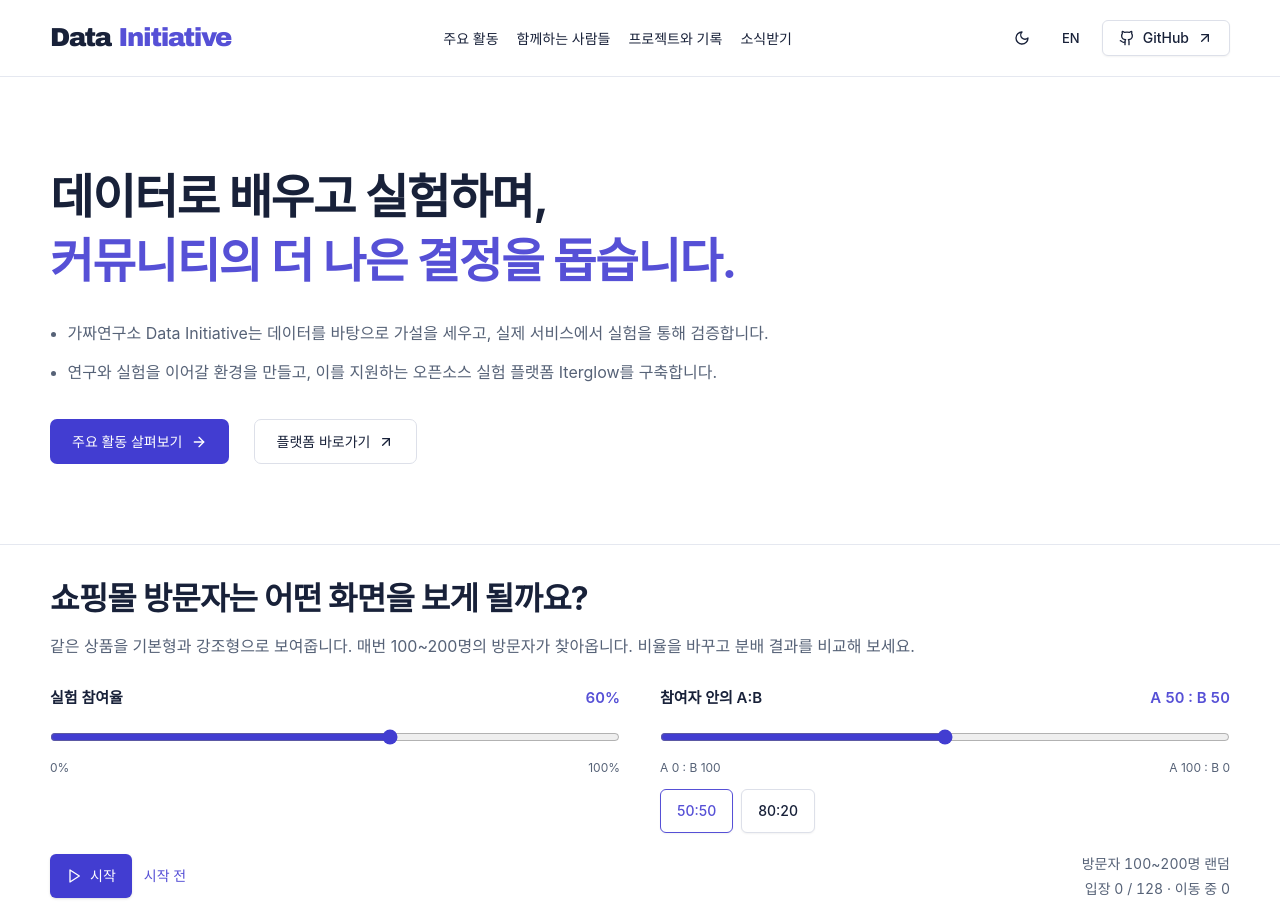
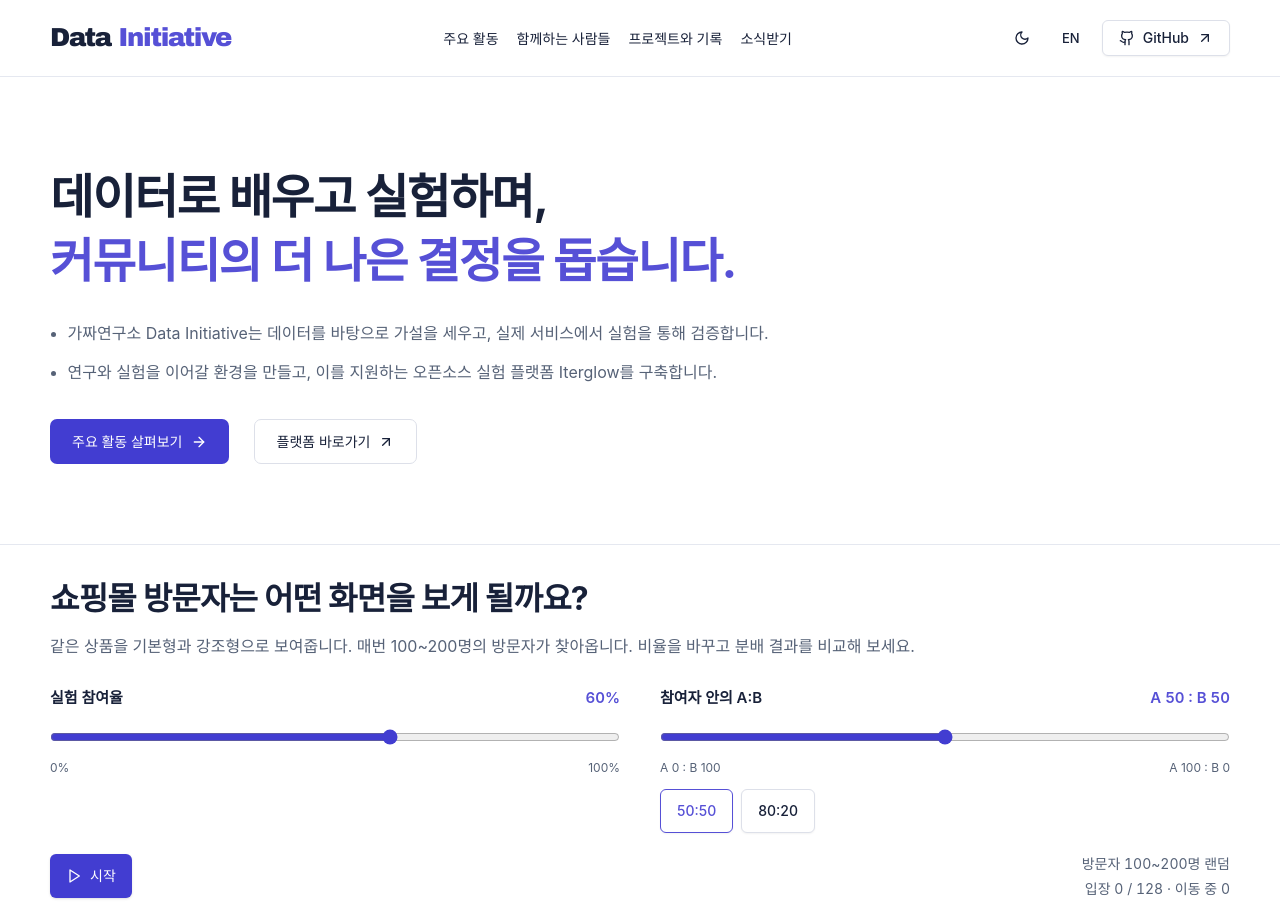
Before and after one commit to Pseudo-Lab/experiment-platform-pseudolab, a React (Vite) app: page / in a window 1280 px wide. Shown: the top 916 px of the page. Built offline with nearby package versions, Linux system fonts and the light colour scheme.

Commit message:
Remove redundant playback status beside action button

```diff
--- a/src/ExperimentPreview.jsx
+++ b/src/ExperimentPreview.jsx
@@ -12,7 +12,7 @@ const copy = {
     intro: '같은 상품을 기본형과 강조형으로 보여줍니다. 매번 100~200명의 방문자가 찾아옵니다. 비율을 바꾸고 분배 결과를 비교해 보세요.',
     participation: '실험 참여율', ratio: '참여자 안의 A:B', presets: 'A:B 빠른 설정',
     start: '시작', pause: '일시정지', reset: '배정 초기화', restart: '다시 실행', resume: '계속하기',
-    visitorLimit: '방문자 100~200명 랜덤', results: '배정 결과', shop: '데일리 스토어', productPage: '리빙 / 머그컵', ready: '시작 전', complete: '배정 완료',
+    visitorLimit: '방문자 100~200명 랜덤', results: '배정 결과', shop: '데일리 스토어', productPage: '리빙 / 머그컵', complete: '배정 완료',
     completed: count => `${count}명 모두 도착했습니다. 설정 비율과 아래 결과를 비교해 보세요.`,
     incoming: '입장하는 가상 사용자', gate: '참여', split: 'A:B',
     names: { outside: '비참여', A: 'A · 기본형', B: 'B · 강조형' },
@@ -20,7 +20,6 @@ const copy = {
     buttons: { outside: '구매하기', A: '구매하기', B: '지금 구매하기' },
     people: '명', target: '설정상 전체', observed: '누적 배정 비중',
     noData: '아직 도착한 사용자 없음', generated: '입장', moving: '이동 중', pending: '배정 대기', latest: '최근 도착',
-    status: '재생 상태', stopped: '일시정지 중', playing: '재생 중',
     history: '비율 변경은 다음 사용자부터 적용됩니다. 새로 비교하려면 배정 초기화를 눌러보세요.',
     sample: '점 하나는 가상 사용자 한 명입니다. 설정 비율과 누적 배정 비중을 비교해 보세요.',
     reduced: '모션 감소 설정: 이동 애니메이션 대신 배정 수만 갱신합니다.',
@@ -33,7 +32,7 @@ const copy = {
     intro: 'The same product in a basic and an emphasized design. Each run brings 100–200 visitors. Adjust the ratios and compare the assignments.',
     participation: 'Experiment participation', ratio: 'A:B within participants', presets: 'Quick A:B settings',
     start: 'Start', pause: 'Pause', reset: 'Reset assignments', restart: 'Run again', resume: 'Resume',
-    visitorLimit: '100–200 random visitors', results: 'Assignment results', shop: 'Daily Store', productPage: 'Living / Mugs', ready: 'Ready', complete: 'Assignments complete',
+    visitorLimit: '100–200 random visitors', results: 'Assignment results', shop: 'Daily Store', productPage: 'Living / Mugs', complete: 'Assignments complete',
     completed: count => `All ${count} visitors have arrived. Compare the target ratios with the results below.`,
     incoming: 'Virtual visitors', gate: 'Join', split: 'A:B',
     names: { outside: 'Not enrolled', A: 'A · Basic', B: 'B · Emphasized' },
@@ -41,7 +40,6 @@ const copy = {
     buttons: { outside: 'Buy', A: 'Buy', B: 'Buy now' },
     people: 'visitors', target: 'Target of all visitors', observed: 'Cumulative share of all',
     noData: 'No arrivals yet', generated: 'Entered', moving: 'In transit', pending: 'Pending', latest: 'Latest arrival',
-    status: 'Playback status', stopped: 'Paused', playing: 'Playing',
     history: 'Ratio changes apply to the next visitors. Reset assignments to start a fresh comparison.',
     sample: 'Each dot is one virtual visitor. Compare the target ratios with the cumulative assignments.',
     reduced: 'Reduced motion: counts update without traveling animations.',
@@ -216,7 +214,6 @@ export default function ExperimentPreview({ lang, repo }) {
       <div className="sim-playback">
         <div className="sim-playback-actions">
           <Button onClick={togglePlayback}>{running ? <Pause aria-hidden="true"/> : <Play aria-hidden="true"/>}{running ? t.pause : completed ? t.restart : view.entered ? t.resume : t.start}</Button>
-          <span role="status" aria-label={t.status}>{completed ? t.complete : running ? t.playing : view.entered ? t.stopped : t.ready}</span>
         </div>
         <div className="sim-progress"><span>{t.visitorLimit}</span><span>{t.generated} {number(view.entered)} / {number(visitorLimit)} · {reduced ? t.pending : t.moving} {number(view.tokens.length)}</span></div>
       </div>
--- a/src/style.css
+++ b/src/style.css
@@ -274,7 +274,6 @@ html[data-theme="dark"],
 .sim-progress { display: flex; flex-direction: column; gap: 4px; text-align: right; }
 .sim-result-actions { display: flex; flex-wrap: wrap; align-items: center; justify-content: space-between; gap: 12px; margin: 8px 0 18px; }
 .sim-result-actions strong { font-size: 16px; }
-.sim-playback [role="status"] { color: var(--purple); }
 .sim-flow { display: block; width: 100%; height: auto; margin: 12px auto 0; overflow: visible; }
 .sim-outside { --sim-color: var(--sim-outside); }
 .sim-A { --sim-color: var(--sim-A); }
```
